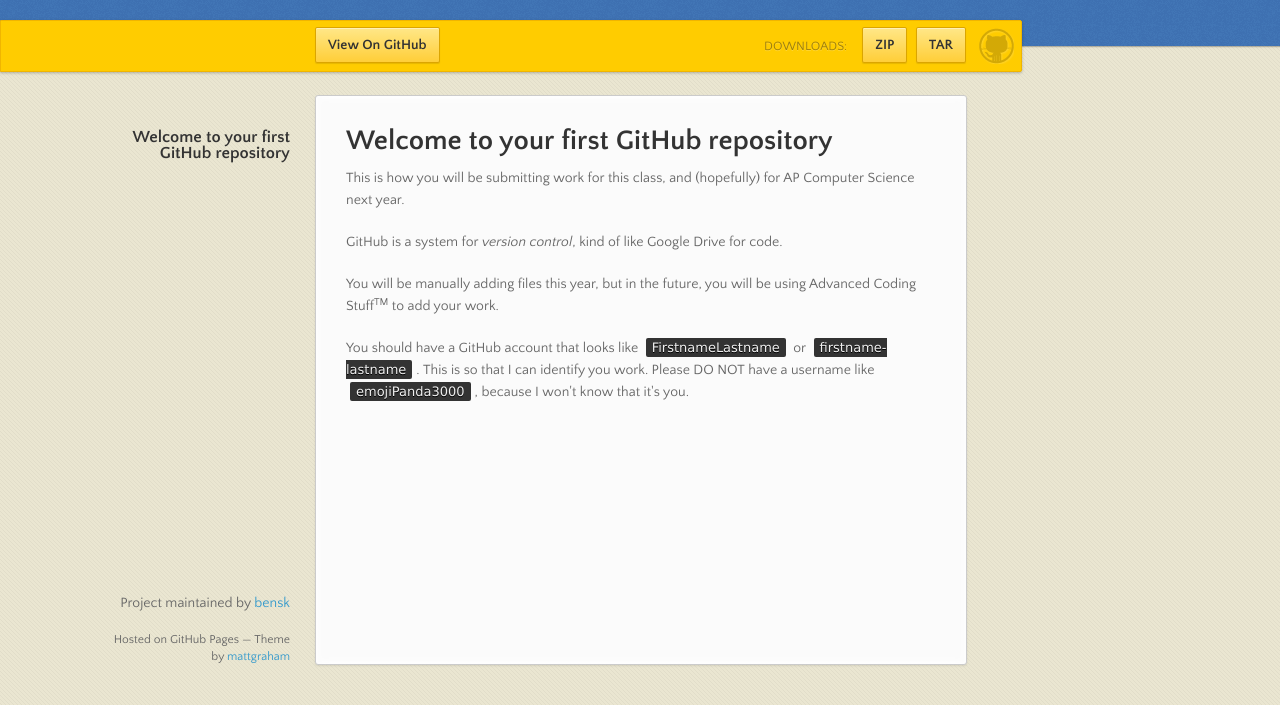
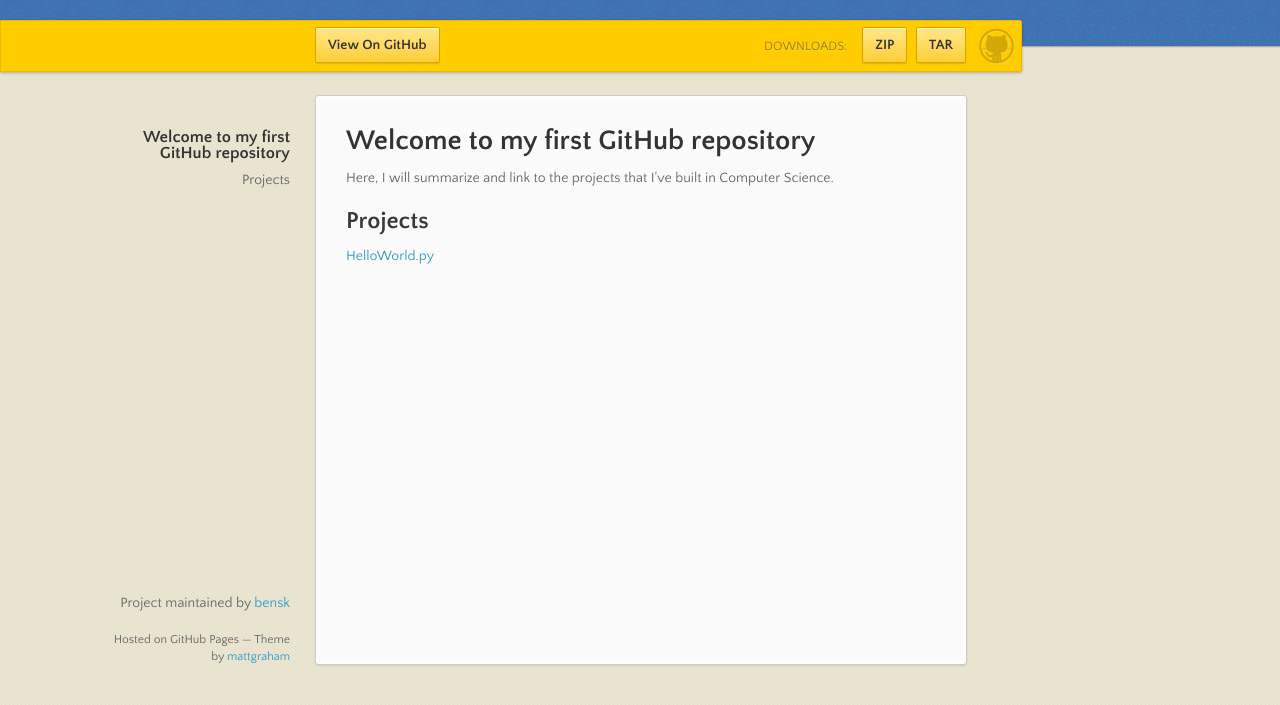
Before and after one commit to MS223/cs11-student-work-yomarisv, a plain HTML site: page index.html in a window 1280 px wide. Shown: the part 95-800 px from the top of the page. Drawn offline with nearby package versions, Linux system fonts and the light colour scheme.

```diff
--- a/index.html
+++ b/index.html
@@ -40,15 +40,14 @@
       </nav>
       <section>
         <h1>
-<a id="welcome-to-your-first-github-repository" class="anchor" href="#welcome-to-your-first-github-repository" aria-hidden="true"><span aria-hidden="true" class="octicon octicon-link"></span></a>Welcome to your first GitHub repository</h1>
+<a id="welcome-to-my-first-github-repository" class="anchor" href="#welcome-to-my-first-github-repository" aria-hidden="true"><span aria-hidden="true" class="octicon octicon-link"></span></a>Welcome to my first GitHub repository</h1>
 
-<p>This is how you will be submitting work for this class, and (hopefully) for AP Computer Science next year.</p>
+<p>Here, I will summarize and link to the projects that I've built in Computer Science.</p>
 
-<p>GitHub is a system for <em>version control</em>, kind of like Google Drive for code.</p>
+<h2>
+<a id="projects" class="anchor" href="#projects" aria-hidden="true"><span aria-hidden="true" class="octicon octicon-link"></span></a>Projects</h2>
 
-<p>You will be manually adding files this year, but in the future, you will be using Advanced Coding Stuff<sup>TM</sup> to add your work.</p>
-
-<p>You should have a GitHub account that looks like <code>FirstnameLastname</code> or <code>firstname-lastname</code>. This is so that I can identify you work. Please DO NOT have a username like <code>emojiPanda3000</code>, because I won't know that it's you. </p>
+<p><a href="https://github.com/bensk/CS11StudentWork/blob/master/helloworld.py">HelloWorld.py</a></p>
       </section>
       <footer>
         <p>Project maintained by <a href="https://github.com/bensk">bensk</a></p>
--- a/params.json
+++ b/params.json
@@ -1,6 +1,6 @@
 {
   "name": "CS11 Student Work",
   "tagline": "",
-  "body": "# Welcome to your first GitHub repository\r\n\r\nThis is how you will be submitting work for this class, and (hopefully) for AP Computer Science next year.\r\n\r\nGitHub is a system for _version control_, kind of like Google Drive for code.\r\n\r\nYou will be manually adding files this year, but in the future, you will be using Advanced Coding Stuff<sup>TM</sup> to add your work.\r\n\r\nYou should have a GitHub account that looks like <code>FirstnameLastname</code> or <code>firstname-lastname</code>. This is so that I can identify you work. Please DO NOT have a username like <code>emojiPanda3000</code>, because I won't know that it's you. \r\n",
+  "body": "# Welcome to my first GitHub repository\r\n\r\nHere, I will summarize and link to the projects that I've built in Computer Science.\r\n\r\n## Projects\r\n[HelloWorld.py](https://github.com/bensk/CS11StudentWork/blob/master/helloworld.py)\r\n",
   "note": "Don't delete this file! It's used internally to help with page regeneration."
 }
```
